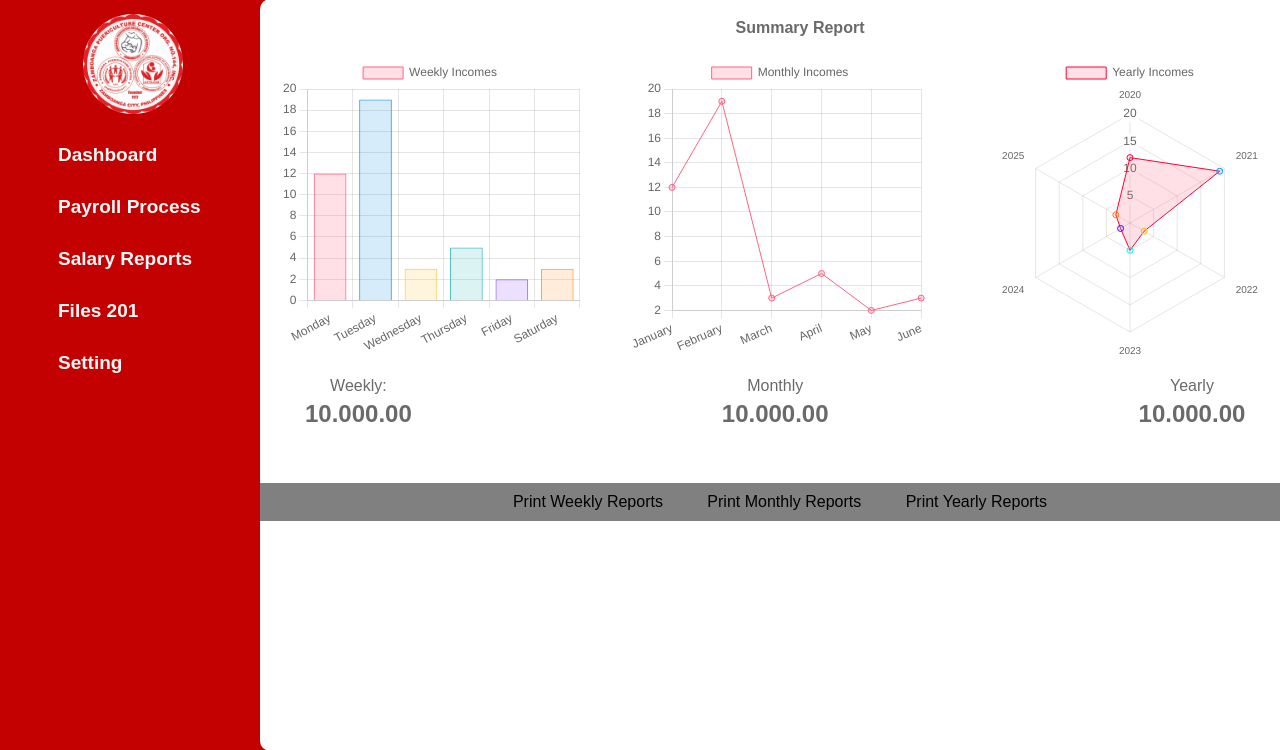
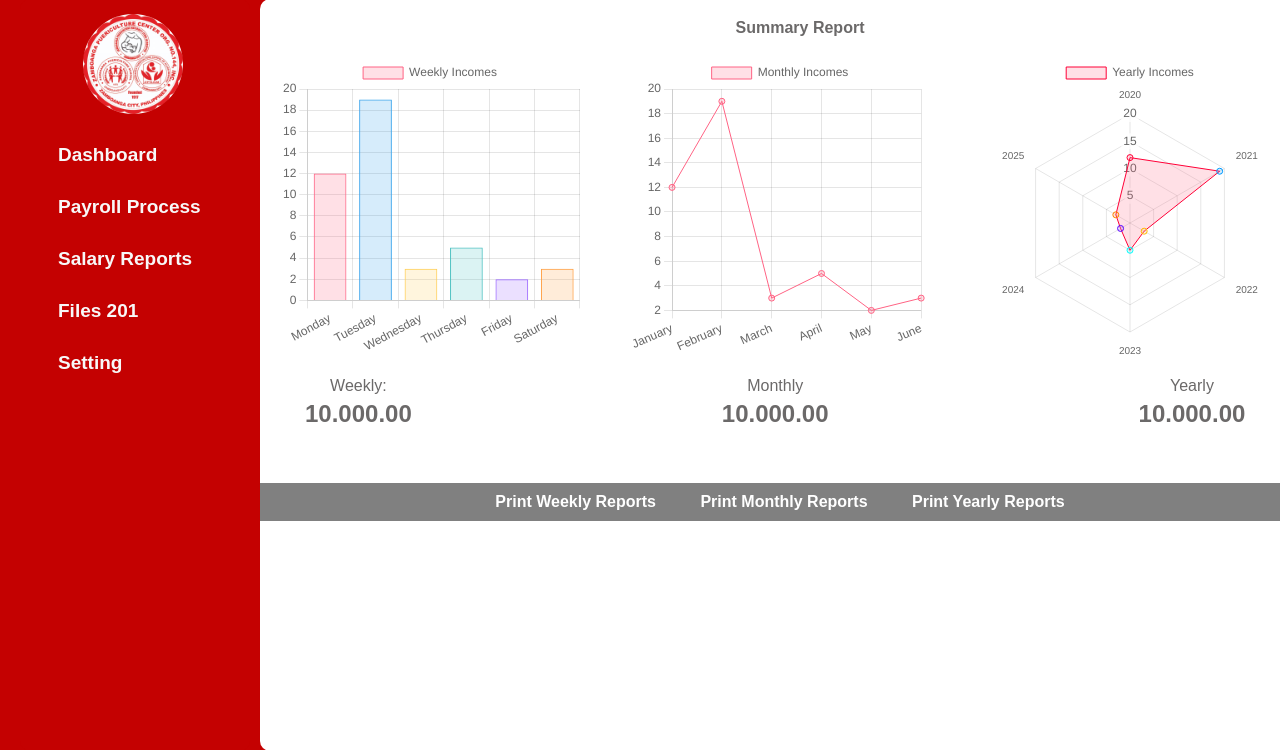
Before and after one commit to ManCoders/puericulture-man, a PHP site: page /payroll/index.php?page=home in a window 1280 px wide. Shown: the part 21-771 px from the top of the page. Run offline with PHP 8.4, Linux system fonts and the light colour scheme.

Commit message:
css updates

```diff
--- a/payroll/assets/css/style.css
+++ b/payroll/assets/css/style.css
@@ -105,7 +105,8 @@ main{
 
 .print-dashboard-report{
     margin-right: 40px;
-    color:#000000;
+    color:#ffffff;
+    font-weight: 800;
     text-decoration: none;
 }
 
```
